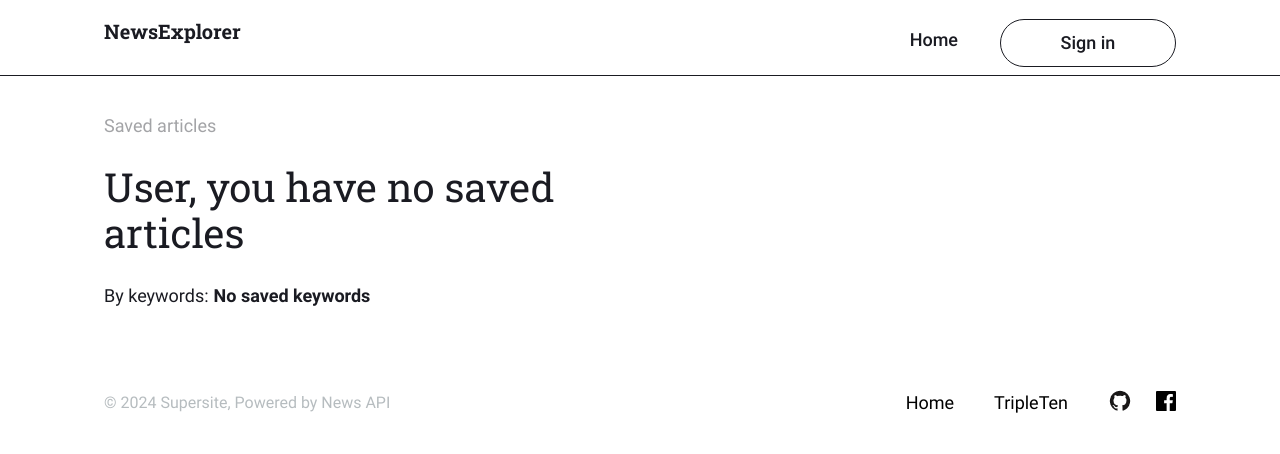
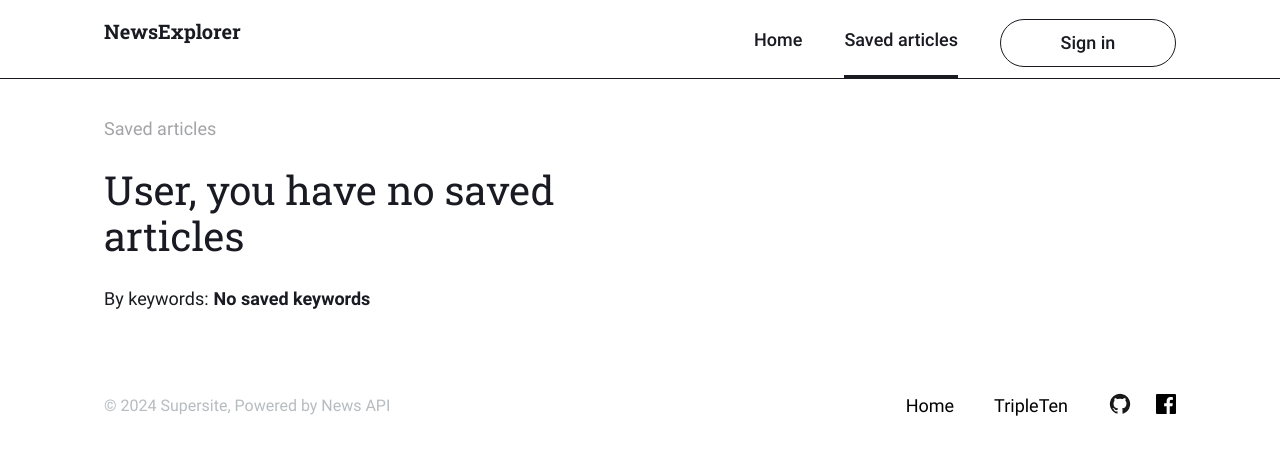
Before and after one commit to save-on/news-explorer-frontend, a React (Vite) app: page /saved-news in a window 1280 px wide. Shown: the top 454 px of the page. Built offline with nearby package versions, Linux system fonts and the light colour scheme.

Commit message:
add tab functionality

```diff
--- a/src/components/App/App.jsx
+++ b/src/components/App/App.jsx
@@ -106,8 +106,14 @@ const App = () => {
               path="/saved-news"
               element={
                 <>
-                  <SavedNewsHeader savedArticles={savedArticles} />
-                  <SavedNews savedArticles={savedArticles} />
+                  <SavedNewsHeader
+                    savedArticles={savedArticles}
+                    isLoggedIn={isLoggedIn}
+                  />
+                  <SavedNews
+                    savedArticles={savedArticles}
+                    setSavedArticles={setSavedArticles}
+                  />
                 </>
               }
             />
@@ -146,12 +152,15 @@ export default App;
   connection issue or the server may be down. Please try again later."
   - adapt the website to fit all screen sizes
   - be sure all images have an alt
-  - get saved article fill to work and get it to render when rendering
   - make sure all btns and comps have a loading effect
-  - make sure signup worksk
+  - make sure signup works
   - fill in currentUser in all locations applicable
   - change signin button to be the signout button upon signing in
+  - block off endpoints
   - if you aren't signed in you can't save an article
-  - get delete to render upon clicking the delete button
-
+  - make sure articles are the updated ones
+  - get tabs to match endpoints (come back to it in navigation)
+  Solution
+  - set up a useState for a variable called focus
+  - within the btn class function attach focus to a new class name
  */
--- a/src/components/Navigation/Navigation.css
+++ b/src/components/Navigation/Navigation.css
@@ -53,24 +53,25 @@
   transition: opacity 0.15s linear 0s;
 }
 
+.nav-bar__btn_home {
+  border-bottom: 3px solid;
+}
+.nav-bar__btn_saved-news {
+  border-bottom: 3px solid;
+}
+
 .nav-bar__btn_light {
   color: #fff;
+  border-color: #fff;
 }
 
 .nav-bar__btn_dark {
   color: #1a1b22;
+  border-color: #1a1b22;
 }
 
 .nav-bar__btn:hover {
   opacity: 0.8;
-}
-
-.nav-bar__btn_light:focus {
-  border-bottom: 3px solid #fff;
-}
-
-.nav-bar__btn_dark:focus {
-  border-bottom: 3px solid #1a1b22;
 }
 
 .nav-bar__signin {
--- a/src/components/Navigation/Navigation.jsx
+++ b/src/components/Navigation/Navigation.jsx
@@ -1,7 +1,16 @@
-import { Link } from "react-router-dom";
+import { Link, useLocation } from "react-router-dom";
 import "./Navigation.css";
+import { useEffect, useState } from "react";
 
 const Navigation = ({ color, onSignInClick, isLoggedIn }) => {
+  const [focus, setFocus] = useState("");
+
+  let location = useLocation();
+
+  useEffect(() => {
+    setFocus(location.pathname);
+  }, [location]);
+
   return (
     <nav className={`nav-bar nav-bar_${color}`}>
       <Link to="/" className={`nav-bar__logo nav-bar__logo_${color}`}>
@@ -10,7 +19,12 @@ const Navigation = ({ color, onSignInClick, isLoggedIn }) => {
       <ul className="nav-bar__content">
         <li className="nav-bar__home">
           <Link to="/">
-            <button className={`nav-bar__btn nav-bar__btn_${color}`}>
+            <button
+              type="button"
+              className={`nav-bar__btn nav-bar__btn_${color} ${
+                focus === "/" && "nav-bar__btn_home"
+              }`}
+            >
               Home
             </button>
           </Link>
@@ -20,7 +34,9 @@ const Navigation = ({ color, onSignInClick, isLoggedIn }) => {
             <Link to="/saved-news">
               <button
                 type="button"
-                className={`nav-bar__btn nav-bar__btn_${color}`}
+                className={`nav-bar__btn nav-bar__btn_${color} ${
+                  focus === "/saved-news" && "nav-bar__btn_home"
+                }`}
               >
                 Saved articles
               </button>
--- a/src/components/SavedNews/SavedNews.jsx
+++ b/src/components/SavedNews/SavedNews.jsx
@@ -3,8 +3,19 @@ import NewsCard from "../NewsCard/NewsCard";
 import "./SavedNews.css";
 import CardsListContext from "../../contexts/CardsListContext";
 
-const SavedNews = ({ savedArticles }) => {
+const SavedNews = ({ savedArticles, setSavedArticles }) => {
   const { cardsList } = useContext(CardsListContext);
+
+  const handleDeleteClick = (card) => {
+    savedArticles.forEach((article, i) => {
+      if (card.title === article.title) {
+        const newSavedArticles = [...savedArticles];
+        newSavedArticles.splice(i, 1);
+        setSavedArticles(newSavedArticles);
+        card.isSaved = false;
+      }
+    });
+  };
 
   return (
     <section className="saved-news">
@@ -19,7 +30,7 @@ const SavedNews = ({ savedArticles }) => {
                   className="news-card__delete-btn"
                   type="button"
                   onClick={() => {
-                    // handleDelete(card);
+                    handleDeleteClick(card);
                   }}
                 />
                 <p className="news-card__delete-notification">
--- a/src/components/SavedNewsHeader/SavedNewsHeader.jsx
+++ b/src/components/SavedNewsHeader/SavedNewsHeader.jsx
@@ -1,7 +1,7 @@
 import Navigation from "../Navigation/Navigation";
 import "./SavedNewsHeader.css";
 
-const SavedNewsHeader = ({ savedArticles }) => {
+const SavedNewsHeader = ({ savedArticles, isLoggedIn }) => {
   const handleKeywords = (articles) => {
     const arr = [];
     articles.forEach((article) => {
@@ -27,7 +27,7 @@ const SavedNewsHeader = ({ savedArticles }) => {
 
   return (
     <header className="saved-news-header">
-      <Navigation color={"dark"} />
+      <Navigation color={"dark"} isLoggedIn={isLoggedIn} />
       <div className="saved-news-header__container">
         <p className="saved-news-header__subtitle">Saved articles</p>
         <h1 className="saved-news-header__title">
--- a/src/utils/constants.js
+++ b/src/utils/constants.js
@@ -1,3 +1,15 @@
+const currentDate = new Date();
+
+const handleCurrentDate = () => {
+  return currentDate.toLocaleDateString().split("/").reverse().join("-");
+};
+
+const handleWeekAgo = () => {
+  const weekAgo = new Date();
+  weekAgo.setDate(currentDate.getDate() - 7);
+  return weekAgo.toLocaleDateString().split("/").reverse().join("-");
+};
+
 export const baseUrl = (query) => {
-  return `https://newsapi.org/v2/everything?q=${query}&language=en&apiKey=4f5f1867a74e45f980842a94affd7cc5`;
+  return `https://newsapi.org/v2/everything?q=${query}&from=${handleWeekAgo}&to${handleCurrentDate}&language=en&apiKey=4f5f1867a74e45f980842a94affd7cc5`;
 };
```
